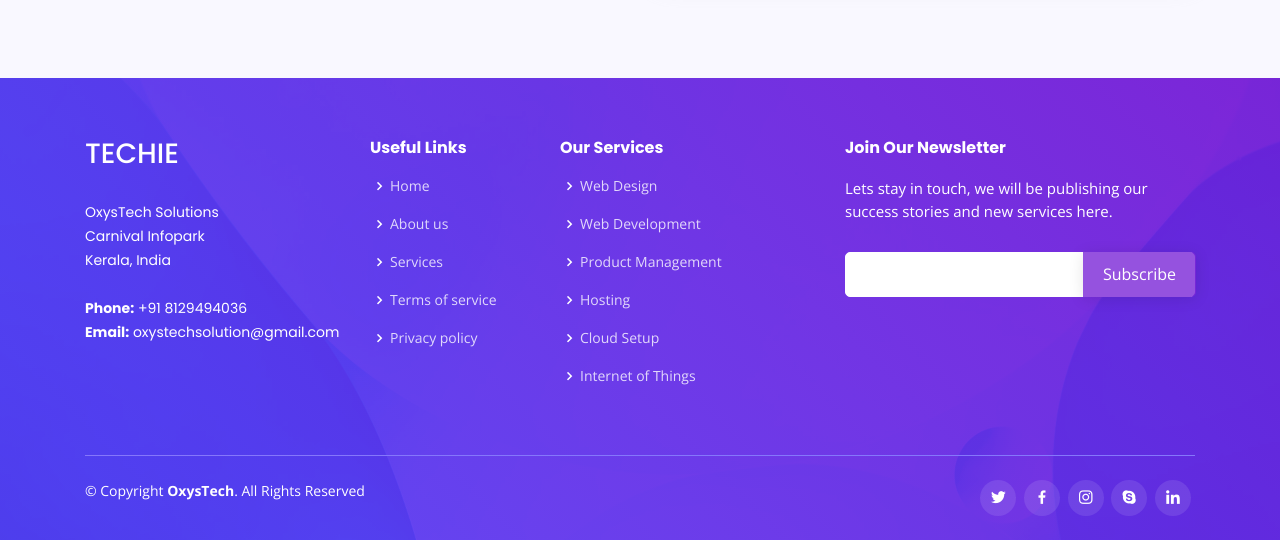
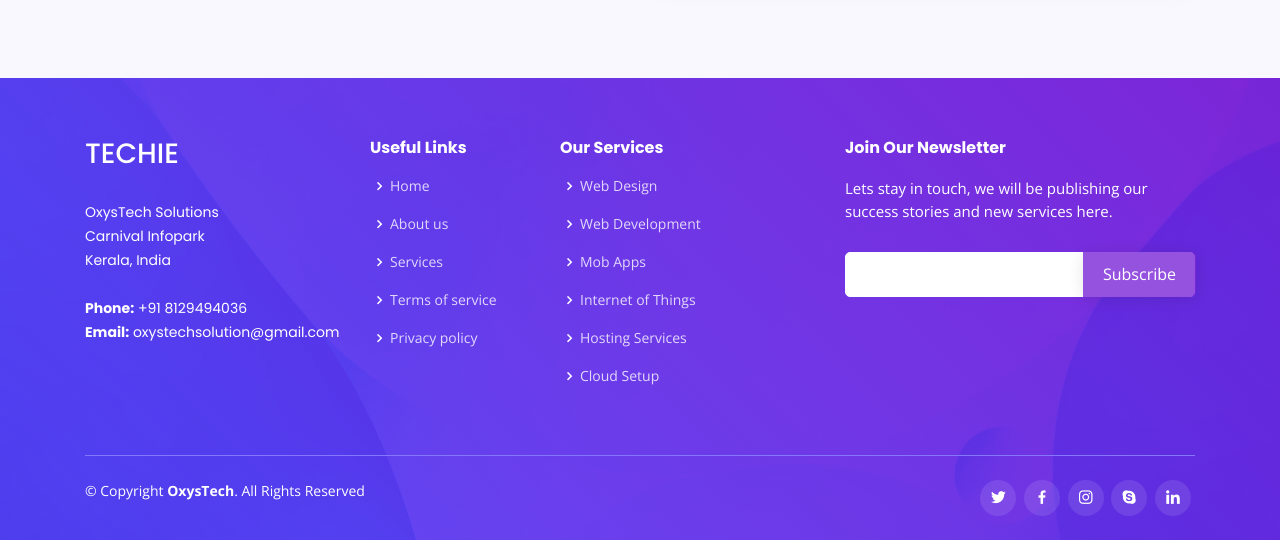
Before and after one commit to shiljith/oxystech, a plain HTML site: page index.html in a window 1280 px wide. Shown: the part 3568-4108 px from the top of the page. Drawn offline with nearby package versions, Linux system fonts and the light colour scheme.

Commit message:
updated services

```diff
--- a/index.html
+++ b/index.html
@@ -211,7 +211,7 @@
                 <i class="bx bx-slideshow"></i>
               </div>
               <h4><a href="">Hosting Services</a></h4>
-              <p>Sit and relax, We make your website hosting an hustle free process ..</p>
+              <p>Sit and relax, We make your website hosting an hustle free process.</p>
             </div>
           </div>
 
@@ -345,10 +345,10 @@
             <ul>
               <li><i class="bx bx-chevron-right"></i> <a href="#services">Web Design</a></li>
               <li><i class="bx bx-chevron-right"></i> <a href="#services">Web Development</a></li>
-              <li><i class="bx bx-chevron-right"></i> <a href="#services">Product Management</a></li>
-              <li><i class="bx bx-chevron-right"></i> <a href="#services">Hosting</a></li>
+              <li><i class="bx bx-chevron-right"></i> <a href="#services">Mob Apps</a></li>
+              <li><i class="bx bx-chevron-right"></i> <a href="#services">Internet of Things</a></li>
+              <li><i class="bx bx-chevron-right"></i> <a href="#services">Hosting Services</a></li>
               <li><i class="bx bx-chevron-right"></i> <a href="#services">Cloud Setup</a></li>
-              <li><i class="bx bx-chevron-right"></i> <a href="#services">Internet of Things</a></li>
             </ul>
           </div>
 
```
